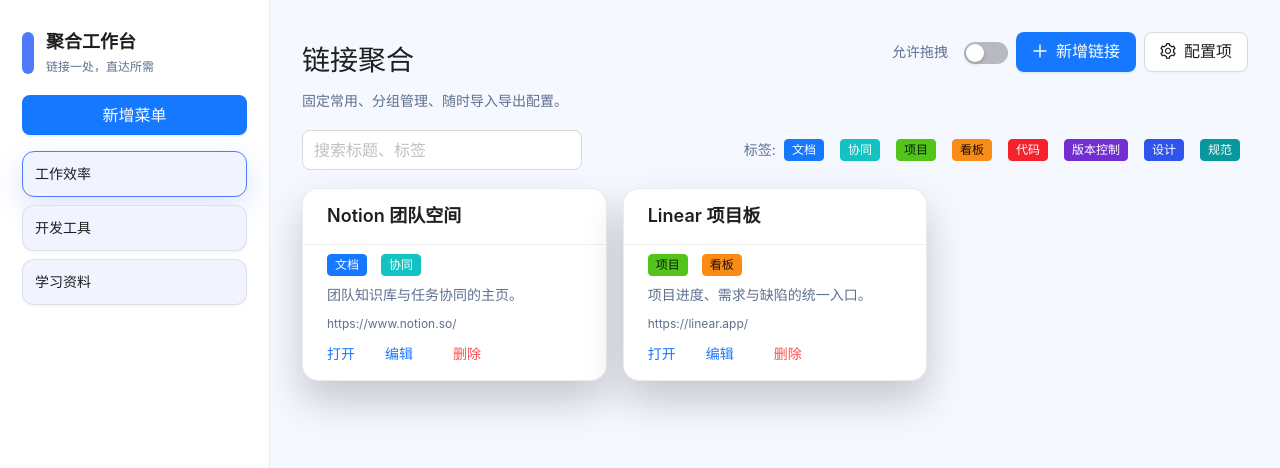
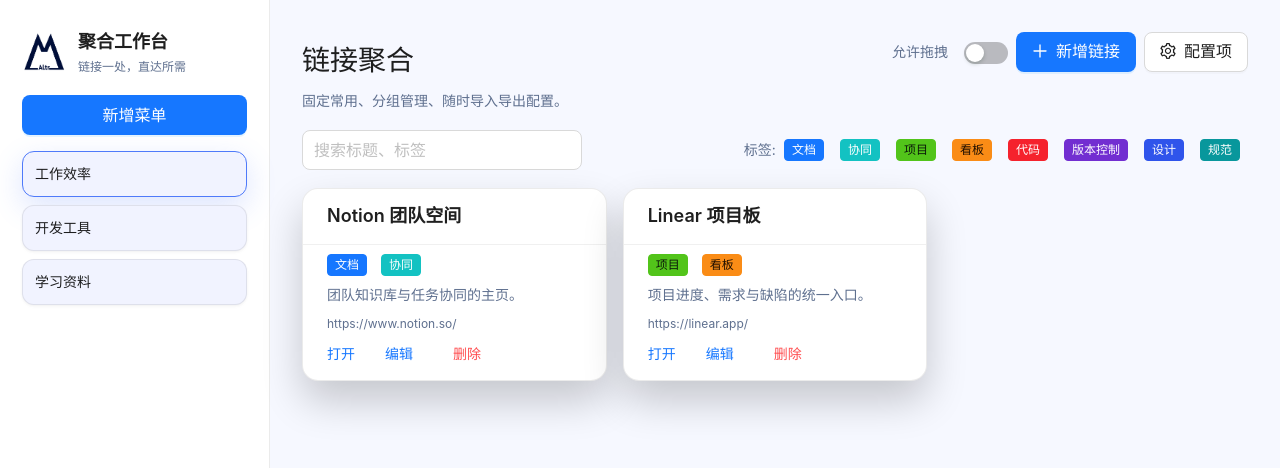
Before and after one commit to GYY-y/AggregationPlatform, a Vue app: page / in a window 1280 px wide. Shown: the top 468 px of the page. Built offline with nearby package versions, Linux system fonts and the light colour scheme.

Commit message:
添加logo

```diff
--- a/src/App.vue
+++ b/src/App.vue
@@ -8,6 +8,7 @@
 import LinkFormModal from './components/LinkFormModal.vue'
 import MenuFormModal from './components/MenuFormModal.vue'
 import SettingsDrawer from './components/SettingsDrawer.vue'
+import brandLogo from './assets/images/altr.png'
 
 const storageKey = 'aggregation-platform-state'
 
@@ -552,7 +553,7 @@
   <div class="app-shell" :style="themeVars">
       <aside class="sidebar">
         <div class="brand">
-          <div class="brand__dot" />
+          <img class="brand__logo" :src="brandLogo" alt="Altr Logo" />
           <div>
             <p class="brand__title">聚合工作台</p>
             <p class="brand__subtitle">链接一处，直达所需</p>
--- a/src/assets/main.scss
+++ b/src/assets/main.scss
@@ -58,6 +58,13 @@
   height: 42px;
   border-radius: 10px;
   background: var(--accent);
+}
+
+.brand__logo {
+  width: 44px;
+  height: 44px;
+  object-fit: contain;
+  display: block;
 }
 
 .brand__title {
```
Also changed, not shown: src/assets/images/altr.png (added).
